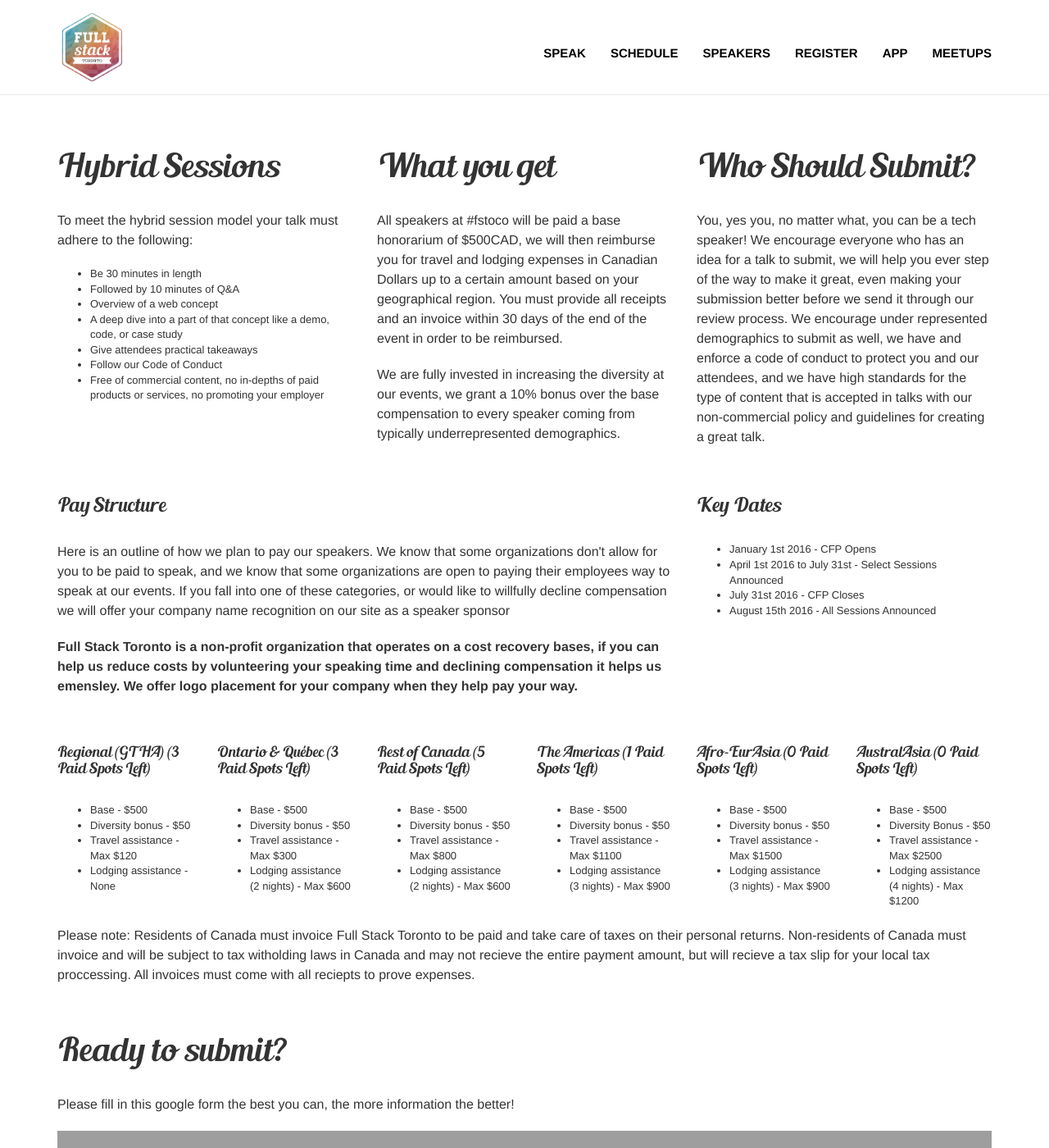
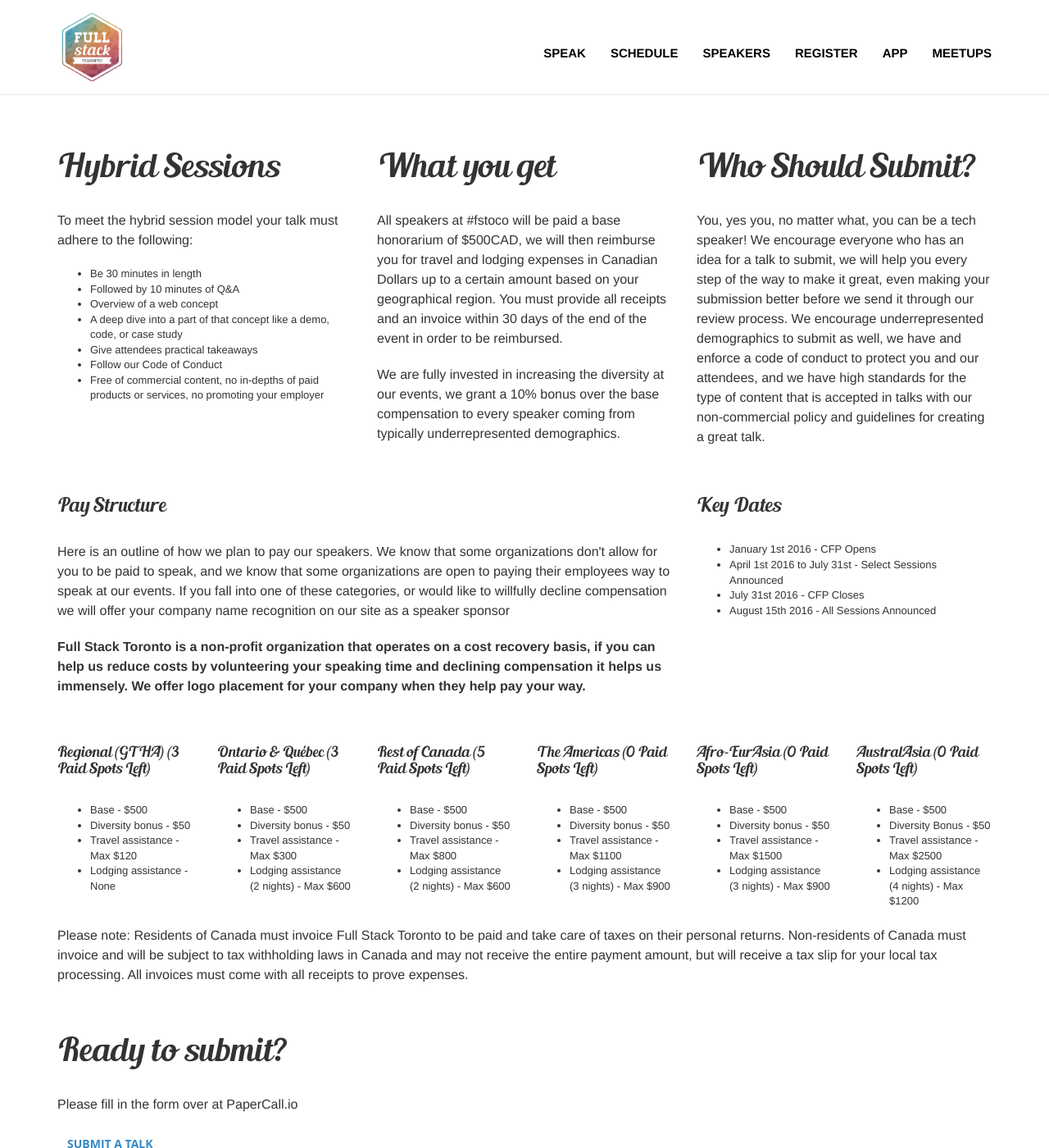
Before and after one commit to fullstackto/fstoco2016, a Jekyll site: the page built from speak/index.html, in a window 1280 px wide and 1400 px high, scrolled down 627 px. Shown: the whole window at 82% size. Built offline with Jekyll 4.4.1, drawn with Linux system fonts in a browser that asks for light colours; grey boxes are pictures that could not be loaded.

Commit message:
Speaking update

```diff
--- a/speak/index.html
+++ b/speak/index.html
@@ -37,14 +37,14 @@
 			</div>
 			<div class="col-sm-12 col-md-4">
 				<h2>Who Should Submit?</h2>
-				<p>You, yes you, no matter what, you can be a tech speaker! We encourage everyone who has an idea for a talk to submit, we will help you ever step of the way to make it great, even making your submission better before we send it through our review process. We encourage under represented demographics to submit as well, we have and enforce a code of conduct to protect you and our attendees, and we have high standards for the type of content that is accepted in talks with our non-commercial policy and guidelines for creating a great talk.</p>
+				<p>You, yes you, no matter what, you can be a tech speaker! We encourage everyone who has an idea for a talk to submit, we will help you every step of the way to make it great, even making your submission better before we send it through our review process. We encourage underrepresented demographics to submit as well, we have and enforce a code of conduct to protect you and our attendees, and we have high standards for the type of content that is accepted in talks with our non-commercial policy and guidelines for creating a great talk.</p>
 			</div>
 		</div>
 		<div class="row">
 			<div class="col-sm-12 col-md-8">
 				<h3>Pay Structure</h3>
 				<p>Here is an outline of how we plan to pay our speakers. We know that some organizations don't allow for you to be paid to speak, and we know that some organizations are open to paying their employees way to speak at our events. If you fall into one of these categories, or would like to willfully decline compensation we will offer your company name recognition on our site as a speaker sponsor</p>
-				<p><strong>Full Stack Toronto is a non-profit organization that operates on a cost recovery bases, if you can help us reduce costs by volunteering your speaking time and declining compensation it helps us emensley. We offer logo placement for your company when they help pay your way.</strong></p>
+				<p><strong>Full Stack Toronto is a non-profit organization that operates on a cost recovery basis, if you can help us reduce costs by volunteering your speaking time and declining compensation it helps us immensely. We offer logo placement for your company when they help pay your way.</strong></p>
 			</div>
 			<div class="col-sm-12 col-md-4">
 				<h3>Key Dates</h3>
@@ -85,7 +85,7 @@
 				</ul>
 			</div>
 			<div class="col-md-2">
-				<h4>The Americas (1 Paid Spots Left)</h4>
+				<h4>The Americas (0 Paid Spots Left)</h4>
 				<ul>
 					<li>Base - $500</li>
 					<li>Diversity bonus - $50</li>
@@ -114,14 +114,14 @@
 		</div>
 		<div class="row">
 			<div class="col-sm-12">
-				<p>Please note: Residents of Canada must invoice Full Stack Toronto to be paid and take care of taxes on their personal returns. Non-residents of Canada must invoice and will be subject to tax witholding laws in Canada and may not recieve the entire payment amount, but will recieve a tax slip for your local tax proccessing. All invoices must come with all reciepts to prove expenses.</p>
+				<p>Please note: Residents of Canada must invoice Full Stack Toronto to be paid and take care of taxes on their personal returns. Non-residents of Canada must invoice and will be subject to tax withholding laws in Canada and may not receive the entire payment amount, but will receive a tax slip for your local tax processing. All invoices must come with all receipts to prove expenses.</p>
 			</div>
 		</div>
 		<div class="row">
 			<div class="col-sm-12">
 				<h2>Ready to submit?</h2>
-				<p>Please fill in this google form the best you can, the more information the better!</p>
-				<iframe src="https://docs.google.com/forms/d/1DM49r_YeBtoPBqLWnPw34DE8JREIJyvlx58ggNyh3YU/viewform?embedded=true" width="760" height="4250" frameborder="0">Loading...</iframe>
+				<p>Please fill in the form over at PaperCall.io</p>
+				<p><a href="https://www.papercall.io/fstoco2016" class="btn" target="_blank">Submit A Talk</a>
 			</div>
 		</div>
 	</div>
```
